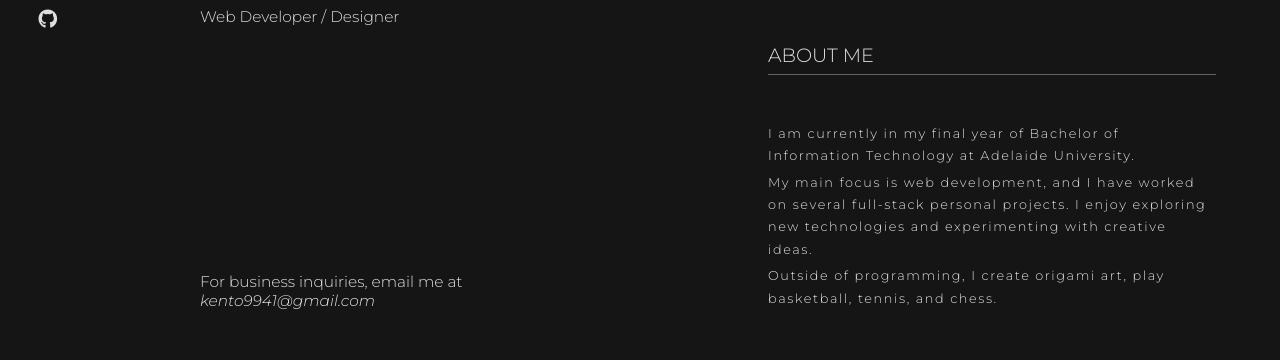
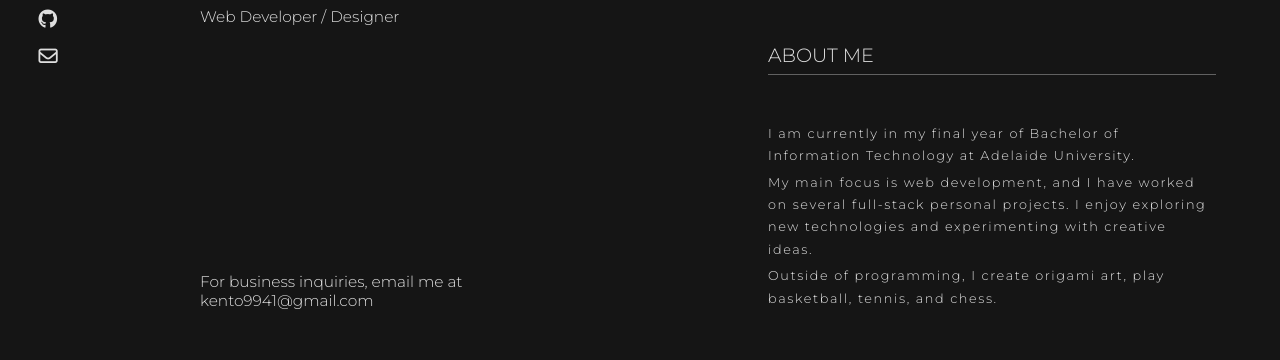
Before and after one commit to kento9941/My-Portfolio, a React (Vite) app in the folder my-react-app/: page / in a window 1280 px wide. Shown: the part 290-650 px from the top of the page. Built offline with nearby package versions, Linux system fonts and the light colour scheme; a web font is replaced by a local one.

Commit message:
feat: added mailto link

```diff
--- a/my-react-app/index.html
+++ b/my-react-app/index.html
@@ -2,13 +2,13 @@
 <html lang="en">
   <head>
     <meta charset="UTF-8" />
-    <link rel="icon" type="image/svg+xml" href="/vite.svg" />
+    <link rel="icon" type="image/svg+xml" href="/logo.svg" />
     <link rel="preconnect" href="https://fonts.googleapis.com">
     <link rel="preconnect" href="https://fonts.gstatic.com" crossorigin>
     <link href="https://fonts.googleapis.com/css2?family=M+PLUS+Rounded+1c&family=Montserrat:ital,wght@0,100..900;1,100..900&family=Syne:wght@400..800&display=swap" rel="stylesheet">
     <link href="https://fonts.googleapis.com/css2?family=Cormorant+Upright:wght@300;400;500;600;700&display=swap" rel="stylesheet">
     <meta name="viewport" content="width=device-width, initial-scale=1.0" />
-    <title>my-react-app</title>
+    <title>Kento Kawazoe | Portfolio</title>
   </head>
   <body>
     <div id="root"></div>
--- a/my-react-app/src/components/navigation/contact.tsx
+++ b/my-react-app/src/components/navigation/contact.tsx
@@ -7,12 +7,14 @@ export default function Contact() {
                 <Icon brand="fa-brands fa-linkedin" url="https://www.linkedin.com/in/kento-kawazoe/" />
                 <Icon brand="fa-brands fa-instagram" url="https://www.instagram.com/kent_origami/" />
                 <Icon brand="fa-brands fa-github" url="https://github.com/kento9941" />
+                <Email />
             </div>
 
             <div className="hidden lg:flex lg:flex-col lg:items-start lg:gap-2 lg:pt-5 lg:text-[clamp(1rem,1.5vw,1.5rem)] lg:font-extralight">
                 <Icon brand="fa-brands fa-linkedin" url="https://www.linkedin.com/in/kento-kawazoe/" />
                 <Icon brand="fa-brands fa-instagram" url="https://www.instagram.com/kent_origami/" />
                 <Icon brand="fa-brands fa-github" url="https://github.com/kento9941" />
+                <Email />
             </div>
         </>
     )
@@ -37,3 +39,17 @@ function Icon({brand, url} : Props) {
         </a>
     )
 }
+
+function Email() {
+    const set = useCursorStore((state) => state.setCursorType);
+    return (
+        <a
+            href="mailto:kento9941@gmail.com"
+            aria-label="Send an email to Kento Kawazoe"
+            onMouseEnter={() => set("hover")}
+            onMouseLeave={() => set("default")}
+        >
+            <i className="fa-regular fa-envelope" aria-hidden="true" />
+        </a>
+    )
+}
--- a/my-react-app/src/pages/Home.tsx
+++ b/my-react-app/src/pages/Home.tsx
@@ -230,24 +230,15 @@ export default function Home() {
 }
 
 function Email() {
-    const [copied, setCopied] = useState(false);
     const set = useCursorStore((state) => state.setCursorType);
-    const { theme } = useThemeStore();
-
-    const copy = async () => {
-        await navigator.clipboard.writeText("kento9941@gmail.com");
-        setCopied(true);
-        setTimeout(() => setCopied(false), 1200);
-    };
-
     return (
-        <button onClick={copy} className="relative cursor-pointer font-light italic" onMouseEnter={() => set("hover")} onMouseLeave={() => set("default")}>
+        <a
+            href="mailto:kento9941@gmail.com"
+            aria-label="Send an email to Kento Kawazoe"
+            onMouseEnter={() => set("hover")}
+            onMouseLeave={() => set("default")}
+        >
             kento9941@gmail.com
-            {copied && (
-                <span className={`absolute bottom-[-1.5rem] right-0 pointer-events-none ${theme === "dark" ? "text-[#ffffffaa]" : "text-[#101010aa]"}`}>
-                    Copied!
-                </span>
-            )}
-        </button>
+        </a>
     )
 }
```
Also changed, not shown: my-react-app/public/logo.svg (added).
